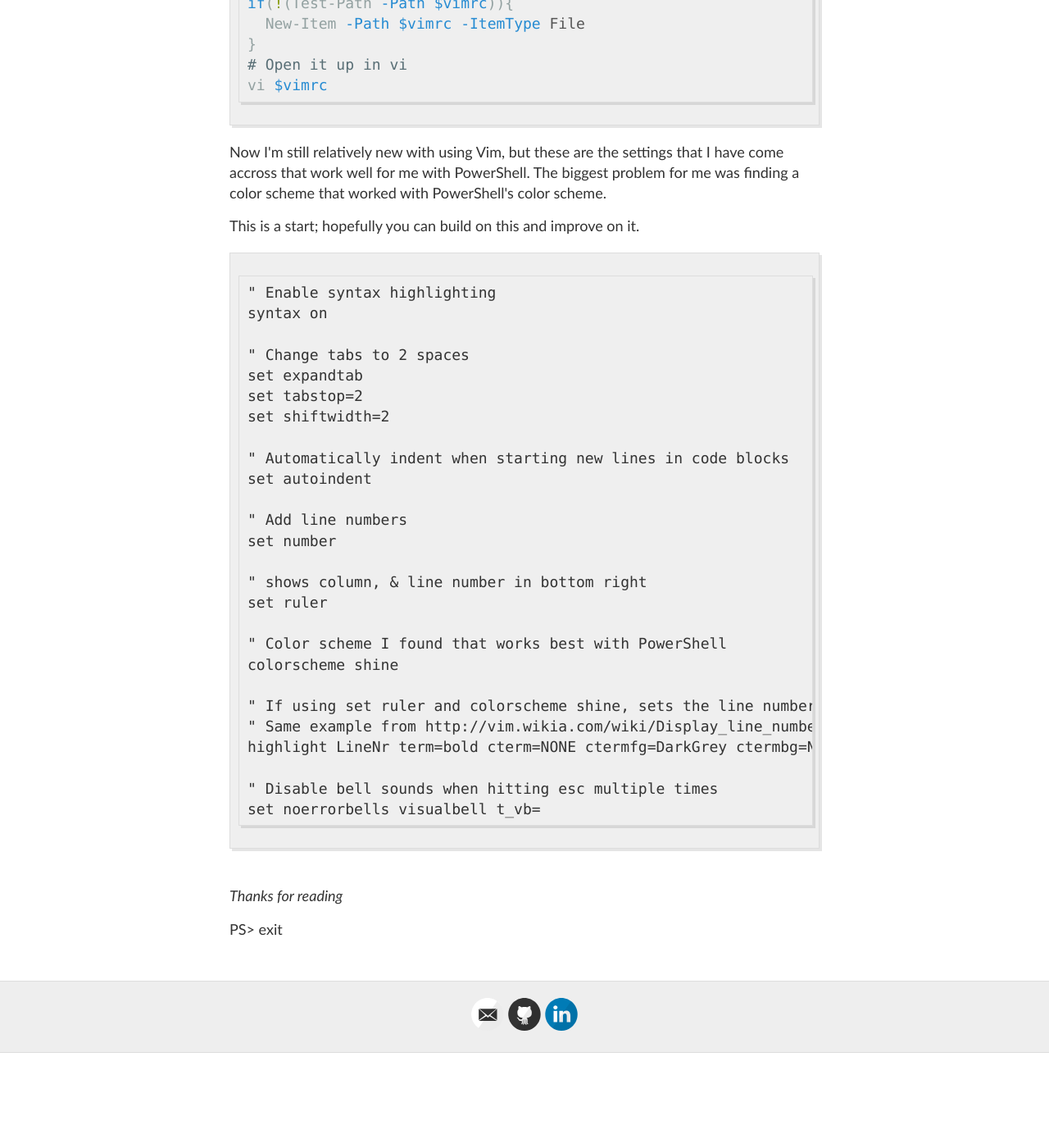
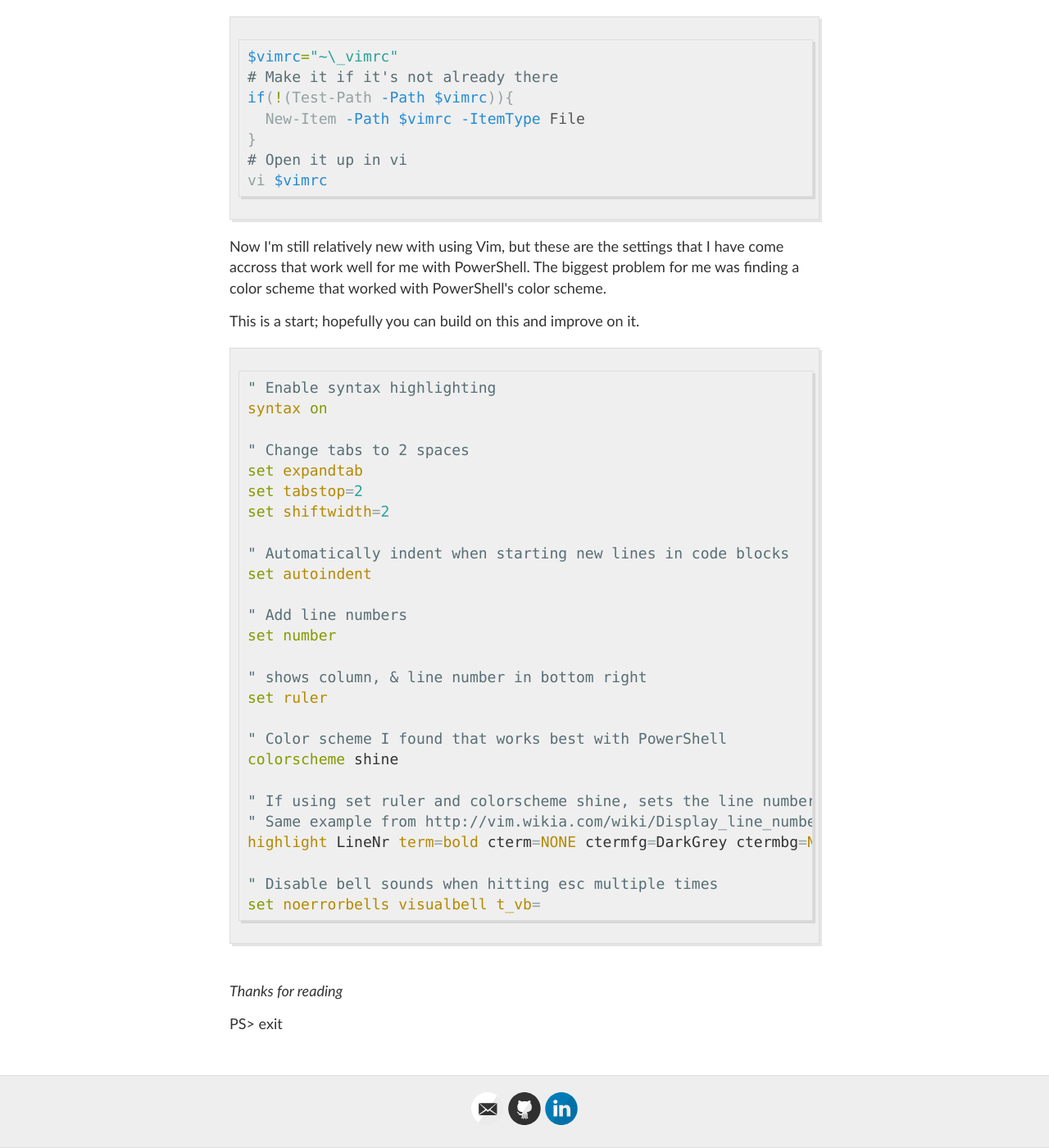
Before and after one commit to briansworth/dev, a Jekyll site: the page built from _posts/2017-6-17-PowerShell-And-Vim.md, in a window 1280 px wide and 1400 px high, scrolled down 2333 px. Shown: the whole window at 82% size. Built offline with Jekyll 4.4.1, drawn with Linux system fonts in a browser that asks for light colours; before the commit the page ends 3617 px from its top, so only the background shows below that; some of the changed text lies outside the part shown.

Commit message:
Spacing fixes

````diff
--- a/_posts/2017-6-17-PowerShell-And-Vim.md
+++ b/_posts/2017-6-17-PowerShell-And-Vim.md
@@ -21,6 +21,7 @@
 <p>
   You can check with one command.
 </p>
+
 ```powershell
 Get-Module -Name PSReadline -ListAvailable
 ```
@@ -28,6 +29,7 @@
   If you don't get any results then it's not installed.
   You can install it like so:
 </p>
+
 ```powershell
 # Search for
 Find-Package -Name PSReadline
@@ -35,6 +37,7 @@
 # install it
 Install-Package -Name PSReadline
 ```
+
 <p>
   If you haven't setup NuGet previously, you can follow the onscreen instructions
   to get it setup and configured.
@@ -42,14 +45,17 @@
 <p>
   Now that you have that installed, you can setup your command line editor in vi mode:
 </p>
+
 ```powershell
 Set-PSReadlineOption -EditMode vi
 # I like to also add -BellStyle 'None' because I hate the bell sound
 ```
+
 <p>
   If you want this set by default you can add this to your profile
   so it loads automatically.
 </p>
+<br>
 
 ### VIM on Windows
 ----
@@ -63,6 +69,7 @@
 Invoke-WebRequest -Uri https://ftp.nluug.nl/pub/vim/pc/gvim80-586.exe `
   -Outfile ~\Downloads\gvim80-586.exe
 ```
+
 <p>
   This is a self installing exe, so all you need to do is run it and customize
   it as you will.
@@ -115,7 +125,8 @@
 <p>
   This is a start; hopefully you can build on this and improve on it.
 </p>
-```
+
+```vim
 " Enable syntax highlighting
 syntax on
 
````
Also changed, not shown: other parts of _posts/2017-6-17-PowerShell-And-Vim.md (+3 -0 lines).
